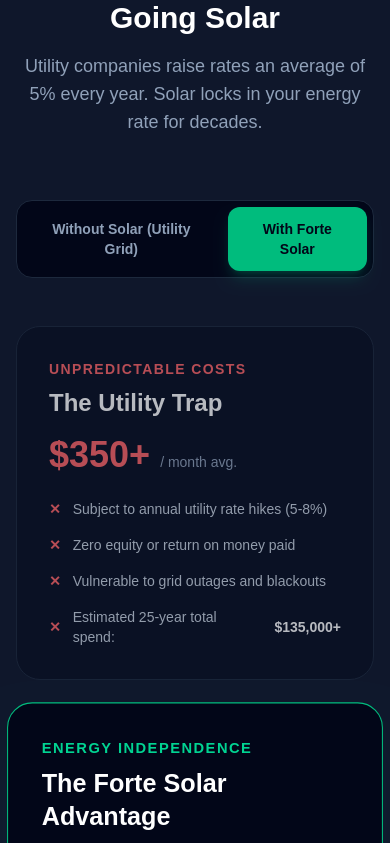
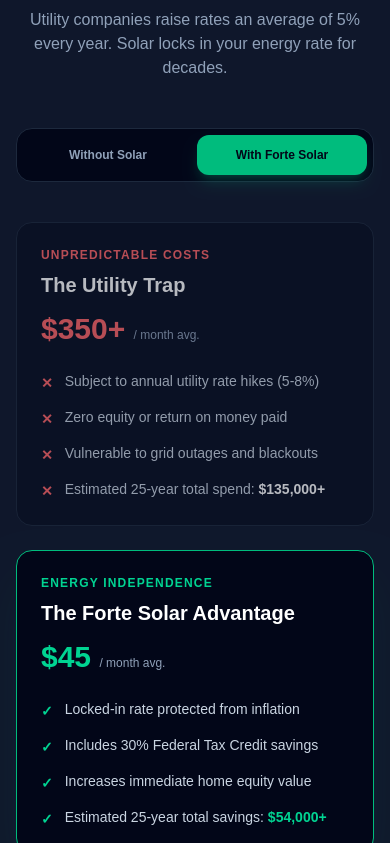
Before and after one commit to bolusunday/forte-solar-project, a Next.js app: page / in a window 390 px wide. Shown: the part 3601-4444 px from the top of the page. Built offline with nearby package versions, Linux system fonts and the light colour scheme.

Commit message:
comparison component optimised for mobile

```diff
--- a/app/components/Comparison.tsx
+++ b/app/components/Comparison.tsx
@@ -6,38 +6,41 @@ export default function Comparison() {
   const [viewMode, setViewMode] = useState<"traditional" | "solar">("solar");
 
   return (
-    <section id="comparison" className="py-24 bg-slate-900 text-white relative">
+    <section
+      id="comparison"
+      className="py-16 sm:py-24 bg-slate-900 text-white relative overflow-hidden"
+    >
       <div className="max-w-7xl mx-auto px-4 sm:px-6 lg:px-8">
         {/* Section Header */}
-        <div className="text-center max-w-3xl mx-auto mb-16">
-          <span className="text-emerald-400 font-semibold text-sm uppercase tracking-widest bg-emerald-500/10 px-3 py-1 rounded-full border border-emerald-500/20">
+        <div className="text-center max-w-3xl mx-auto mb-12 sm:mb-16">
+          <span className="text-emerald-400 font-semibold text-xs sm:text-sm uppercase tracking-widest bg-emerald-500/10 px-3 py-1 rounded-full border border-emerald-500/20">
             Financial Impact
           </span>
-          <h2 className="text-3xl sm:text-5xl font-extrabold mt-4 mb-4">
+          <h2 className="text-2xl sm:text-5xl font-extrabold mt-4 mb-4 leading-tight">
             The Cost of Waiting vs. Going Solar
           </h2>
-          <p className="text-slate-400 text-lg">
+          <p className="text-slate-400 text-base sm:text-lg px-2">
             Utility companies raise rates an average of 5% every year. Solar
             locks in your energy rate for decades.
           </p>
         </div>
 
         {/* Interactive Toggle */}
-        <div className="flex justify-center mb-12">
-          <div className="bg-slate-950 p-1.5 rounded-2xl border border-slate-800 flex gap-2">
+        <div className="flex justify-center mb-10 sm:mb-12">
+          <div className="bg-slate-950 p-1.5 rounded-2xl border border-slate-800 flex gap-1 sm:gap-2 w-full max-w-md">
             <button
               onClick={() => setViewMode("traditional")}
-              className={`px-6 py-3 rounded-xl font-bold text-sm transition-all cursor-pointer ${
+              className={`flex-1 py-3 px-3 rounded-xl font-bold text-xs sm:text-sm transition-all cursor-pointer text-center ${
                 viewMode === "traditional"
                   ? "bg-red-500/20 text-red-400 border border-red-500/30 shadow-lg"
                   : "text-slate-400 hover:text-white"
               }`}
             >
-              Without Solar (Utility Grid)
+              Without Solar
             </button>
             <button
               onClick={() => setViewMode("solar")}
-              className={`px-6 py-3 rounded-xl font-bold text-sm transition-all cursor-pointer ${
+              className={`flex-1 py-3 px-3 rounded-xl font-bold text-xs sm:text-sm transition-all cursor-pointer text-center ${
                 viewMode === "solar"
                   ? "bg-emerald-500 text-slate-950 shadow-lg shadow-emerald-500/20"
                   : "text-slate-400 hover:text-white"
@@ -49,85 +52,91 @@ export default function Comparison() {
         </div>
 
         {/* Comparison Grid */}
-        <div className="grid md:grid-cols-2 gap-8 items-center max-w-5xl mx-auto">
+        <div className="grid md:grid-cols-2 gap-6 sm:gap-8 items-center max-w-5xl mx-auto">
           {/* Traditional Card */}
           <div
-            className={`p-8 rounded-3xl border transition-all ${
+            className={`p-6 sm:p-8 rounded-2xl sm:rounded-3xl border transition-all ${
               viewMode === "traditional"
-                ? "bg-slate-950 border-red-500/50 shadow-2xl shadow-red-500/10 scale-105"
+                ? "bg-slate-950 border-red-500/50 shadow-2xl shadow-red-500/10 sm:scale-105"
                 : "bg-slate-950/50 border-slate-800 opacity-70"
             }`}
           >
-            <div className="text-red-400 font-bold text-sm tracking-widest uppercase mb-2">
+            <div className="text-red-400 font-bold text-xs sm:text-sm tracking-widest uppercase mb-2">
               Unpredictable Costs
             </div>
-            <h3 className="text-2xl font-bold mb-4">The Utility Trap</h3>
-            <div className="text-4xl font-black text-red-400 mb-6">
+            <h3 className="text-xl sm:text-2xl font-bold mb-3">
+              The Utility Trap
+            </h3>
+            <div className="text-3xl sm:text-4xl font-black text-red-400 mb-6">
               $350+{" "}
-              <span className="text-sm font-normal text-slate-400">
+              <span className="text-xs sm:text-sm font-normal text-slate-400">
                 / month avg.
               </span>
             </div>
 
-            <ul className="space-y-4 text-slate-300 text-sm">
-              <li className="flex items-center gap-3">
-                <span className="text-red-400 font-bold">✕</span> Subject to
-                annual utility rate hikes (5-8%)
+            <ul className="space-y-3.5 sm:space-y-4 text-slate-300 text-sm">
+              <li className="flex items-start gap-3">
+                <span className="text-red-400 font-bold mt-0.5">✕</span>
+                <span>Subject to annual utility rate hikes (5-8%)</span>
               </li>
-              <li className="flex items-center gap-3">
-                <span className="text-red-400 font-bold">✕</span> Zero equity or
-                return on money paid
+              <li className="flex items-start gap-3">
+                <span className="text-red-400 font-bold mt-0.5">✕</span>
+                <span>Zero equity or return on money paid</span>
               </li>
-              <li className="flex items-center gap-3">
-                <span className="text-red-400 font-bold">✕</span> Vulnerable to
-                grid outages and blackouts
+              <li className="flex items-start gap-3">
+                <span className="text-red-400 font-bold mt-0.5">✕</span>
+                <span>Vulnerable to grid outages and blackouts</span>
               </li>
-              <li className="flex items-center gap-3">
-                <span className="text-red-400 font-bold">✕</span> Estimated
-                25-year total spend:{" "}
-                <strong className="text-white">$135,000+</strong>
+              <li className="flex items-start gap-3">
+                <span className="text-red-400 font-bold mt-0.5">✕</span>
+                <span>
+                  Estimated 25-year total spend:{" "}
+                  <strong className="text-white">$135,000+</strong>
+                </span>
               </li>
             </ul>
           </div>
 
           {/* Solar Card */}
           <div
-            className={`p-8 rounded-3xl border transition-all ${
+            className={`p-6 sm:p-8 rounded-2xl sm:rounded-3xl border transition-all ${
               viewMode === "solar"
-                ? "bg-slate-950 border-emerald-500 shadow-2xl shadow-emerald-500/10 scale-105"
+                ? "bg-slate-950 border-emerald-500 shadow-2xl shadow-emerald-500/10 sm:scale-105"
                 : "bg-slate-950/50 border-slate-800 opacity-70"
             }`}
           >
-            <div className="text-emerald-400 font-bold text-sm tracking-widest uppercase mb-2">
+            <div className="text-emerald-400 font-bold text-xs sm:text-sm tracking-widest uppercase mb-2">
               Energy Independence
             </div>
-            <h3 className="text-2xl font-bold mb-4">
+            <h3 className="text-xl sm:text-2xl font-bold mb-3">
               The Forte Solar Advantage
             </h3>
-            <div className="text-4xl font-black text-emerald-400 mb-6">
+            <div className="text-3xl sm:text-4xl font-black text-emerald-400 mb-6">
               $45{" "}
-              <span className="text-sm font-normal text-slate-400">
+              <span className="text-xs sm:text-sm font-normal text-slate-400">
                 / month avg.
               </span>
             </div>
 
-            <ul className="space-y-4 text-slate-300 text-sm">
-              <li className="flex items-center gap-3">
-                <span className="text-emerald-400 font-bold">✓</span> Locked-in
-                rate protected from inflation
+            <ul className="space-y-3.5 sm:space-y-4 text-slate-300 text-sm">
+              <li className="flex items-start gap-3">
+                <span className="text-emerald-400 font-bold mt-0.5">✓</span>
+                <span>Locked-in rate protected from inflation</span>
               </li>
-              <li className="flex items-center gap-3">
-                <span className="text-emerald-400 font-bold">✓</span> Includes
-                30% Federal Tax Credit savings
+              <li className="flex items-start gap-3">
+                <span className="text-emerald-400 font-bold mt-0.5">✓</span>
+                <span>Includes 30% Federal Tax Credit savings</span>
               </li>
-              <li className="flex items-center gap-3">
-                <span className="text-emerald-400 font-bold">✓</span> Increases
-                immediate home equity value
+              <li className="flex items-start gap-3">
+                <span className="text-emerald-400 font-bold mt-0.5">✓</span>
+                <span>Increases immediate home equity value</span>
               </li>
-              <li className="flex items-center gap-3">
-                <span className="text-emerald-400 font-bold">✓</span> Estimated
-                25-year total savings:{" "}
-                <strong className="text-emerald-400">$54,000+</strong>
+              <li className="flex items-start gap-3">
+                <span className="text-emerald-400 font-bold mt-0.5">✓</span>
+                <span>
+                  Estimated 25-year total savings:{" "}
+                  <strong className="text-emerald-400">$54,000+</strong>
+                </span>
               </li>
             </ul>
           </div>
```
